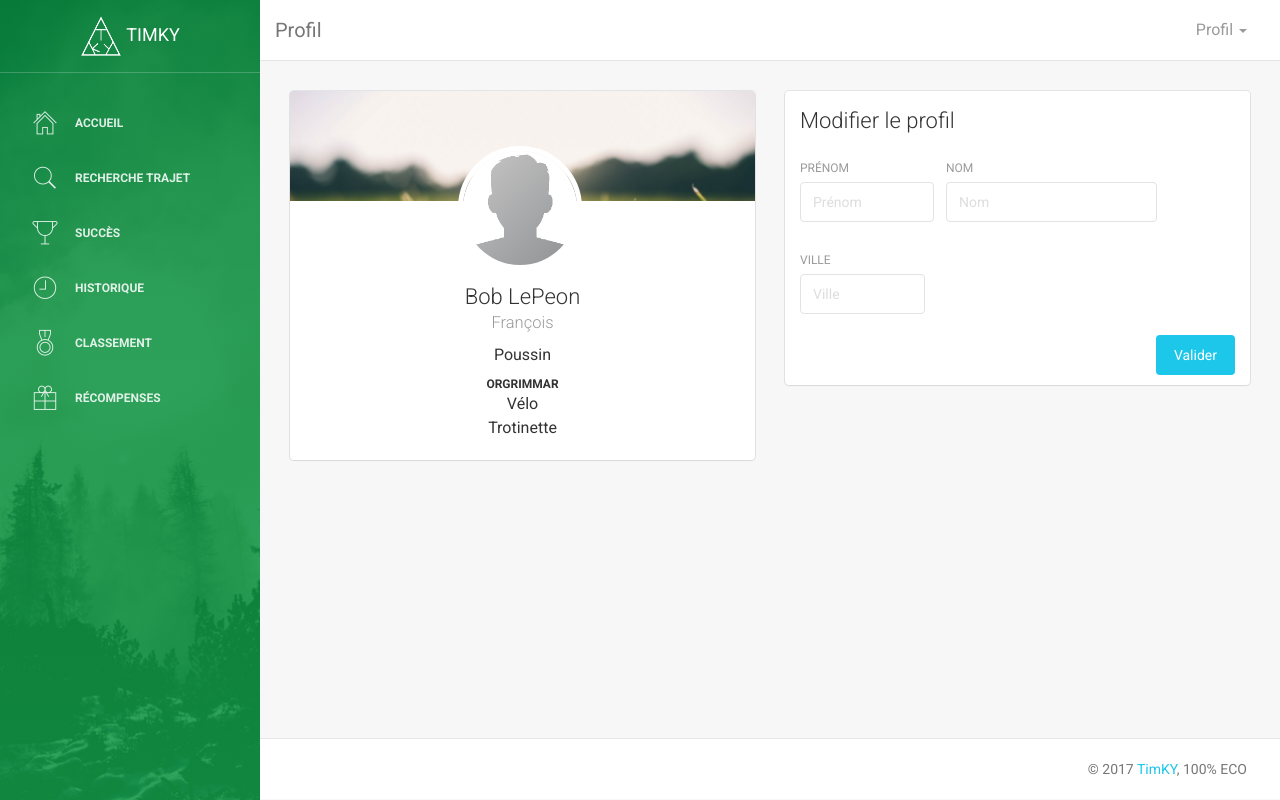
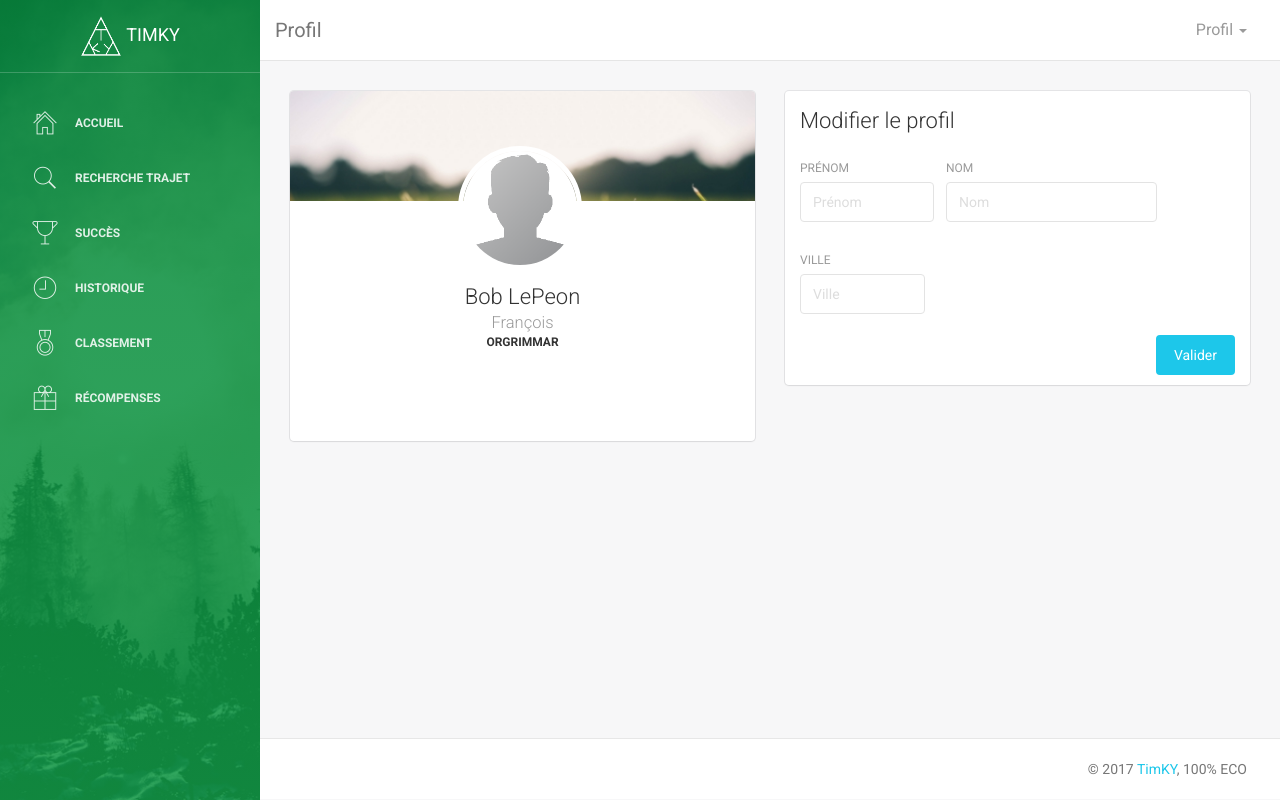
Before and after one commit to letrucquitue/projet_team_dodo, a PHP site: page /frontoffice/profil.php in a window 1280 px wide. Run offline with PHP 8.4, Linux system fonts and the light colour scheme; the visitor is signed in with stand-in values (Sample User, id 1); data comes from the database, SQL or seed files in the repository; some libraries are stand-ins or nearby versions.

Commit message:
petites modifs

```diff
--- a/frontoffice/profil.php
+++ b/frontoffice/profil.php
@@ -120,7 +120,7 @@ if(!isset($_SESSION['user_id']))
 						</a>
 					</li>
 					<li>
-						<a href="succes.php">
+						<a href="succès.php">
 							<i class="pe-7s-cup"></i>
 							<p>Succès</p>
 						</a>
@@ -139,7 +139,7 @@ if(!isset($_SESSION['user_id']))
 						</a>
 					</li>
 					<li>
-						<a href="recompenses.php">
+						<a href="récompenses.php">
 							<i class="pe-7s-gift"></i>
 							<p>Récompenses</p>
 						</a>
@@ -203,7 +203,7 @@ if(!isset($_SESSION['user_id']))
 							</li> -->
 
 							<li class="dropdown">
-								<a href="#" class="dropdown-toggle" data-toggle="dropdown">
+								<a href="logout.php" class="dropdown-toggle" data-toggle="dropdown">
 									<p>
 										Profil
 										<b class="caret"></b>
@@ -251,18 +251,10 @@ if(!isset($_SESSION['user_id']))
 												<small><?php echo $login; ?></small>
 											</h4>
 										</a>
-										<h5>
-											<!--Titre-->
-											Poussin
-										</h5>
 										<h6>
 											<!--Ville-->
 											<?php echo $ville; ?>
 										</h6>
-										<p>
-											Vélo<br>
-											Trotinette
-										</p>
 									</div>
 								</div>
 							</div>
```
